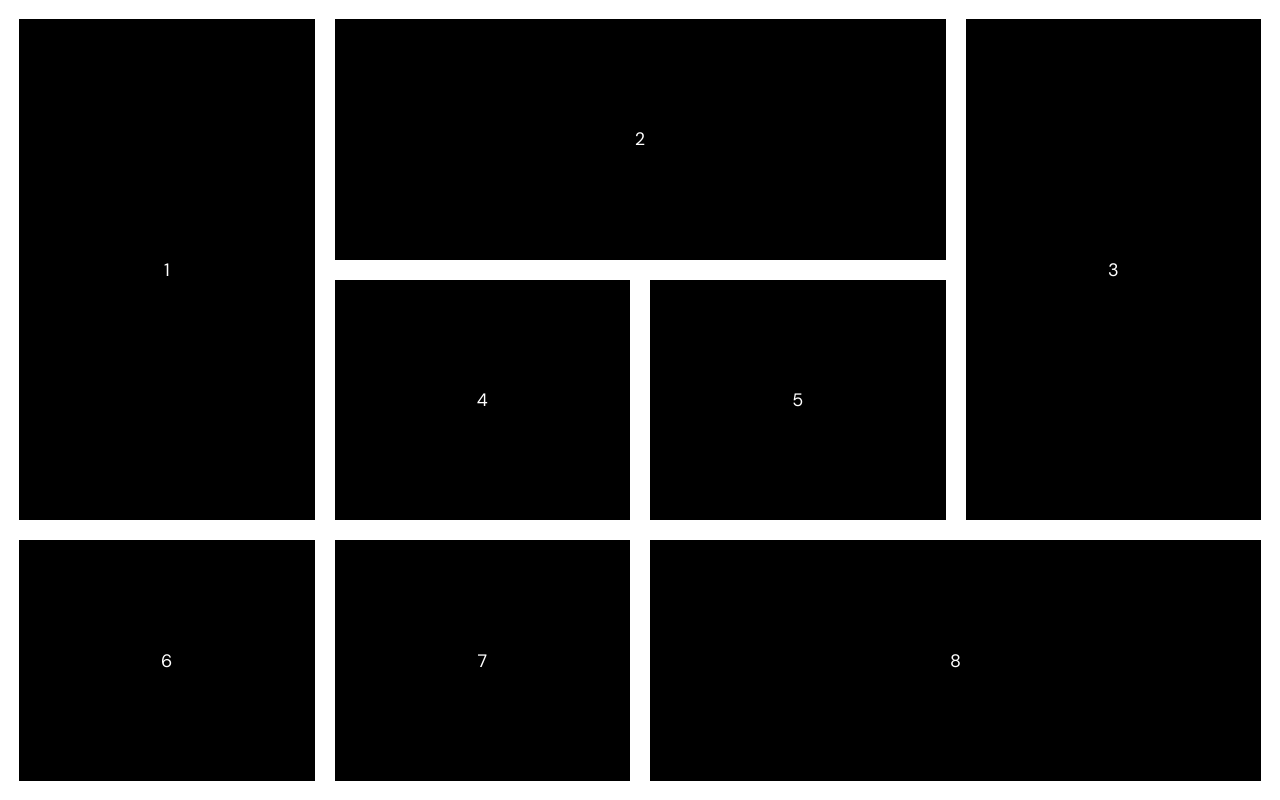
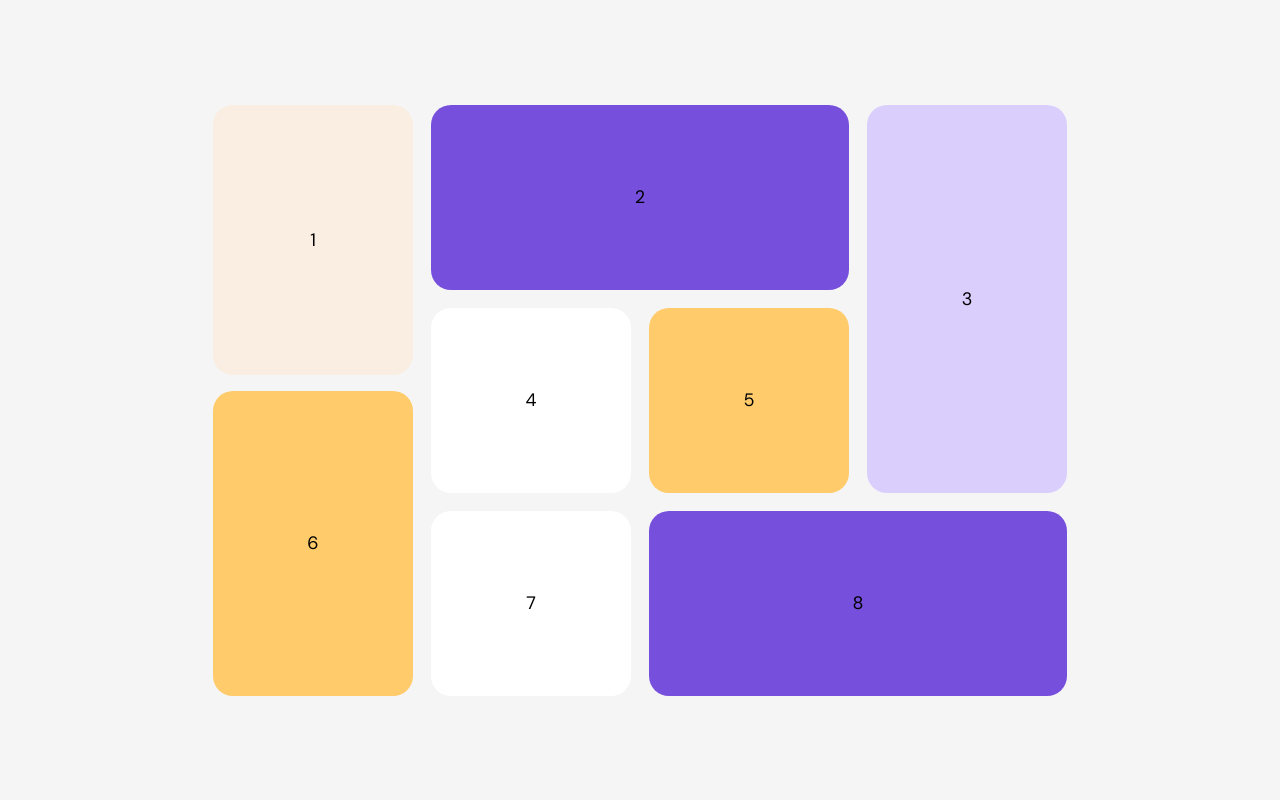
Before and after one commit to Wira-Kusuma/bento-grid-main, a plain HTML site: page index.html in a window 1280 px wide. Drawn offline with Linux system fonts and the light colour scheme.

Commit message:
Update style.css

```diff
--- a/style.css
+++ b/style.css
@@ -19,6 +19,7 @@ body {
     width: 100%;
     height: 100vh;
     overflow: hidden;
+    background-color: whitesmoke;
 }
 
 main {
@@ -27,8 +28,8 @@ main {
     padding: 1rem;
     display: grid;
     place-content: center;
-    grid-template-columns: repeat(4,1fr);
-    grid-template-rows: repeat(3,1fr);
+    grid-template-columns: repeat(4,200px);
+    grid-template-rows: repeat(3,185px);
     gap: 1rem;
     grid-template-areas:
     "card-1 card-2 card-2 card-3"
@@ -38,12 +39,46 @@ main {
 }
 
 .card {
-    border: 1px solid;
-    background-color: black;
-    color: white;
+    border-radius: 20px;
     width: 100%;
     height: 100%;
     display: flex;
     justify-content: center;
     align-items: center;
 }
+
+.card-1 {
+    background-color: var(--Yellow-100);
+    height: 270px;
+}
+
+.card-2 {
+    background-color: var(--Purple-500);
+}
+
+.card-3 {
+    background-color: var(--Purple-100);
+}
+
+.card-4 {
+    background-color: white;
+}
+
+.card-5 {
+    background-color: var(--Yellow-500);
+}
+
+.card-6 {
+    height: 305px;
+    position: relative;
+    top:-120px;
+    background-color: var(--Yellow-500);
+}
+
+.card-7 {
+    background-color: white;
+}
+
+.card-8 {
+    background-color: var(--Purple-500);
+}
```
